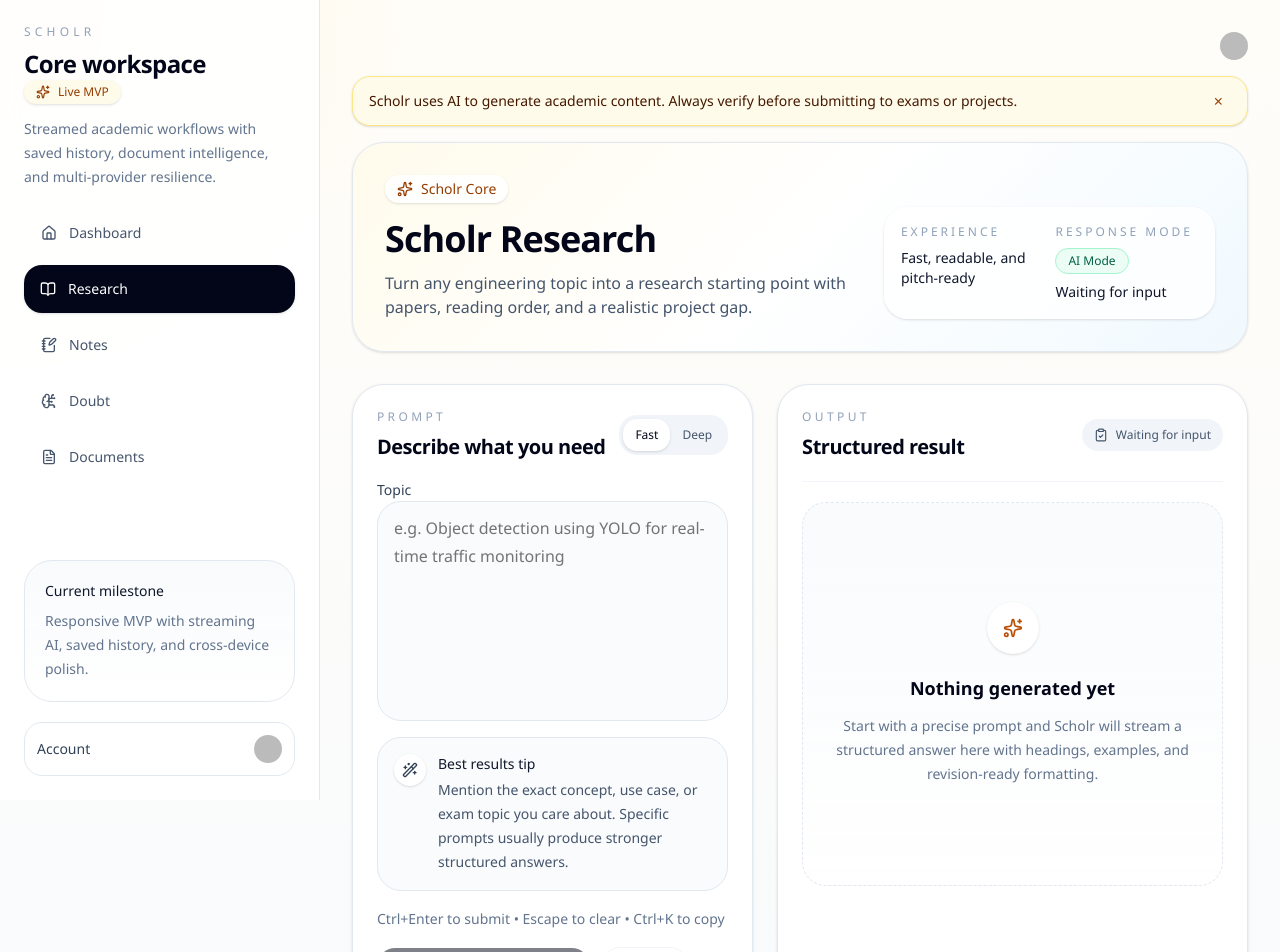
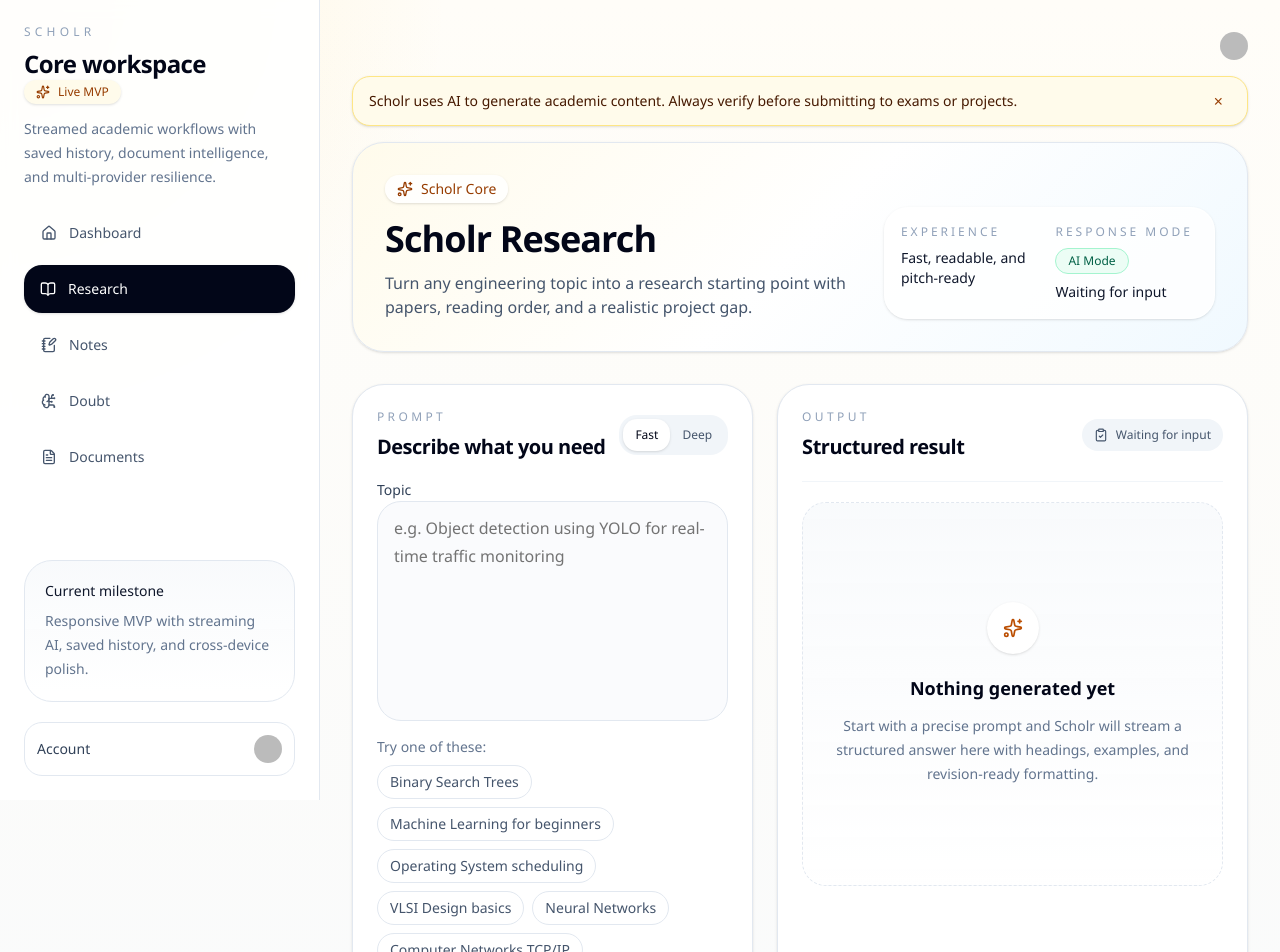
Before and after one commit to tauqxxr7/scholr, a Next.js app in the folder frontend/: page /research in a window 1280 px wide. Shown: the top 952 px of the page. Built offline with nearby package versions, Linux system fonts and the light colour scheme; no server answers; sample sign-in values are in the browser's storage; some icons are missing.

Commit message:
feat: add topic suggestion chips to Research input

```diff
--- a/frontend/app/(dashboard)/research/page.tsx
+++ b/frontend/app/(dashboard)/research/page.tsx
@@ -3,6 +3,15 @@
 import { useState } from 'react'
 
 import AiModulePage from '@/components/ai/ai-module-page'
+
+const topicSuggestions = [
+  'Binary Search Trees',
+  'Machine Learning for beginners',
+  'Operating System scheduling',
+  'VLSI Design basics',
+  'Neural Networks',
+  'Computer Networks TCP/IP',
+]
 
 export default function ResearchPage() {
   const [topic, setTopic] = useState('')
@@ -22,6 +31,23 @@
       setOutput={setOutput}
       loadingLabel="Searching papers..."
       idleLabel="Find Research Papers"
+      promptExtras={
+        <div className="space-y-2">
+          <p className="text-sm text-slate-500">Try one of these:</p>
+          <div className="flex flex-wrap gap-2">
+            {topicSuggestions.map((suggestion) => (
+              <button
+                key={suggestion}
+                type="button"
+                onClick={() => setTopic(suggestion)}
+                className="rounded-full border border-slate-200 px-3 py-1.5 text-sm text-slate-600 transition hover:border-indigo-300 hover:bg-indigo-50 hover:text-indigo-700"
+              >
+                {suggestion}
+              </button>
+            ))}
+          </div>
+        </div>
+      }
     />
   )
 }
--- a/frontend/components/ai/ai-module-page.tsx
+++ b/frontend/components/ai/ai-module-page.tsx
@@ -1,6 +1,6 @@
 'use client'
 
-import { useEffect, useState } from 'react'
+import { ReactNode, useEffect, useState } from 'react'
 import ReactMarkdown from 'react-markdown'
 import {
   Copy,
@@ -44,6 +44,7 @@
   setOutput: (value: string | ((current: string) => string)) => void
   loadingLabel: string
   idleLabel: string
+  promptExtras?: ReactNode
 }
 
 function AiModulePageContent({
@@ -60,6 +61,7 @@
   setOutput,
   loadingLabel,
   idleLabel,
+  promptExtras,
 }: AiModulePageProps) {
   const [loading, setLoading] = useState(false)
   const [error, setError] = useState('')
@@ -549,6 +551,8 @@
               />
             </div>
 
+            {promptExtras}
+
             <div className="rounded-[1.5rem] border border-slate-200 bg-slate-50/80 p-4">
               <div className="flex items-start gap-3">
                 <div className="rounded-2xl bg-white p-2 text-slate-700 shadow-sm">
```
